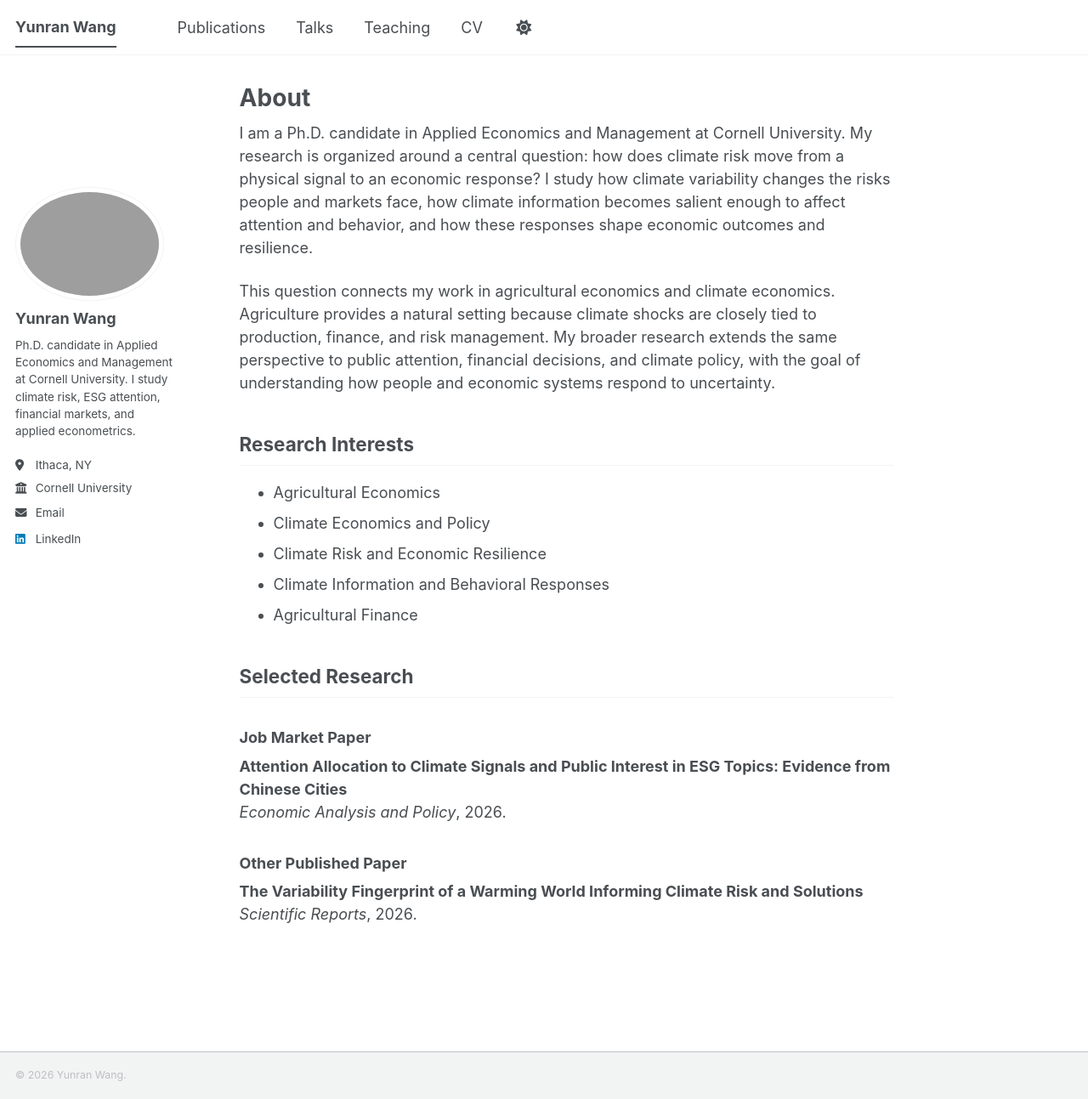
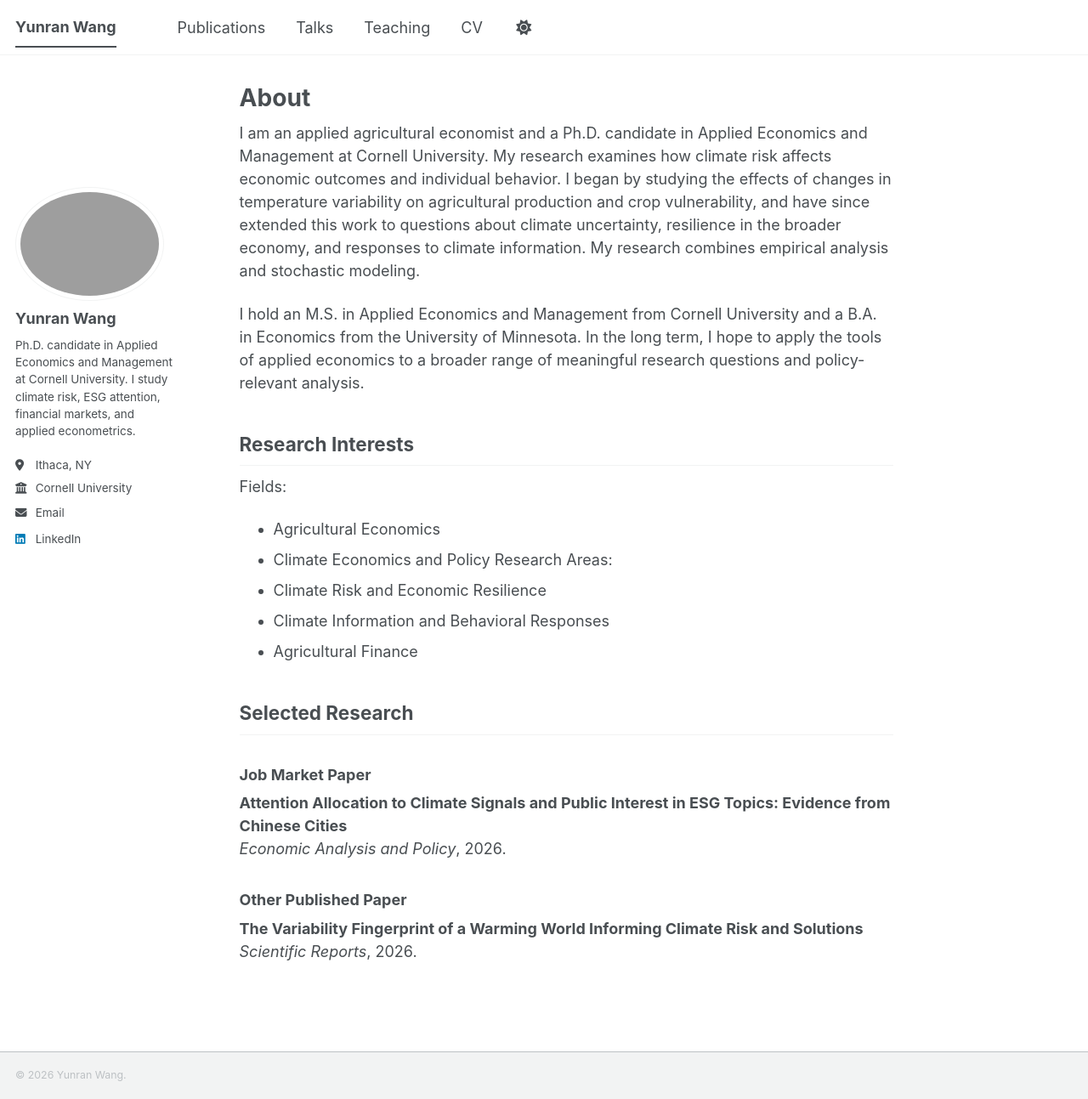
Before and after one commit to wangyunr/wangyunr.github.io, a Jekyll site: the page built from _pages/about.md, in a window 1280 px wide and 1293 px high. Shown: the whole window at 85% size. Built offline with Jekyll 4.4.1, drawn with Linux system fonts in a browser that asks for light colours; a style sheet for code colours, icons or effects is not loaded.

Commit message:
Update about.md

```diff
--- a/_pages/about.md
+++ b/_pages/about.md
@@ -6,15 +6,15 @@ redirect_from:
   - /about/
   - /about.html
 ---
+I am an applied agricultural economist and a Ph.D. candidate in Applied Economics and Management at Cornell University. My research examines how climate risk affects economic outcomes and individual behavior. I began by studying the effects of changes in temperature variability on agricultural production and crop vulnerability, and have since extended this work to questions about climate uncertainty, resilience in the broader economy, and responses to climate information. My research combines empirical analysis and stochastic modeling.
 
-I am a Ph.D. candidate in Applied Economics and Management at Cornell University. My research is organized around a central question: how does climate risk move from a physical signal to an economic response? I study how climate variability changes the risks people and markets face, how climate information becomes salient enough to affect attention and behavior, and how these responses shape economic outcomes and resilience.
-
-This question connects my work in agricultural economics and climate economics. Agriculture provides a natural setting because climate shocks are closely tied to production, finance, and risk management. My broader research extends the same perspective to public attention, financial decisions, and climate policy, with the goal of understanding how people and economic systems respond to uncertainty.
+I hold an M.S. in Applied Economics and Management from Cornell University and a B.A. in Economics from the University of Minnesota. In the long term, I hope to apply the tools of applied economics to a broader range of meaningful research questions and policy-relevant analysis.
 
 ## Research Interests
-
+Fields:
 - Agricultural Economics
 - Climate Economics and Policy
+Research Areas:
 - Climate Risk and Economic Resilience
 - Climate Information and Behavioral Responses
 - Agricultural Finance
```
